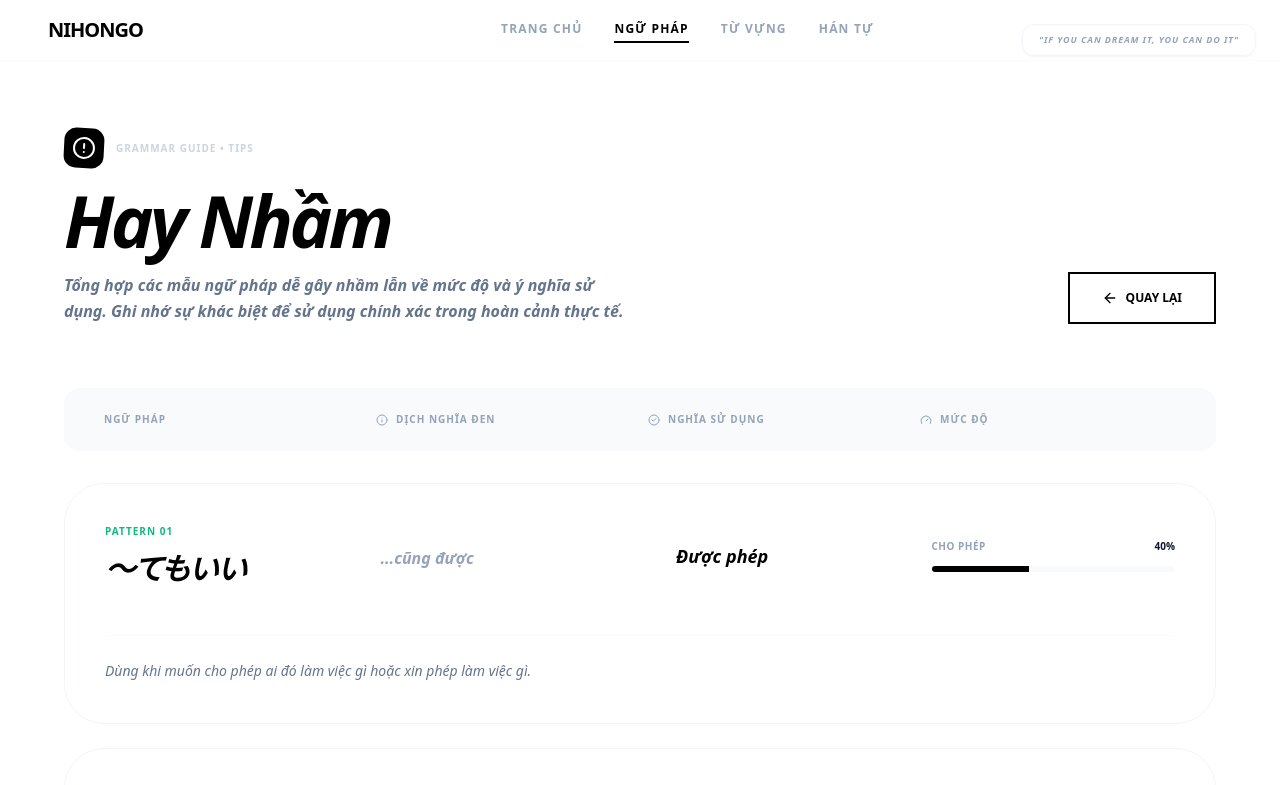
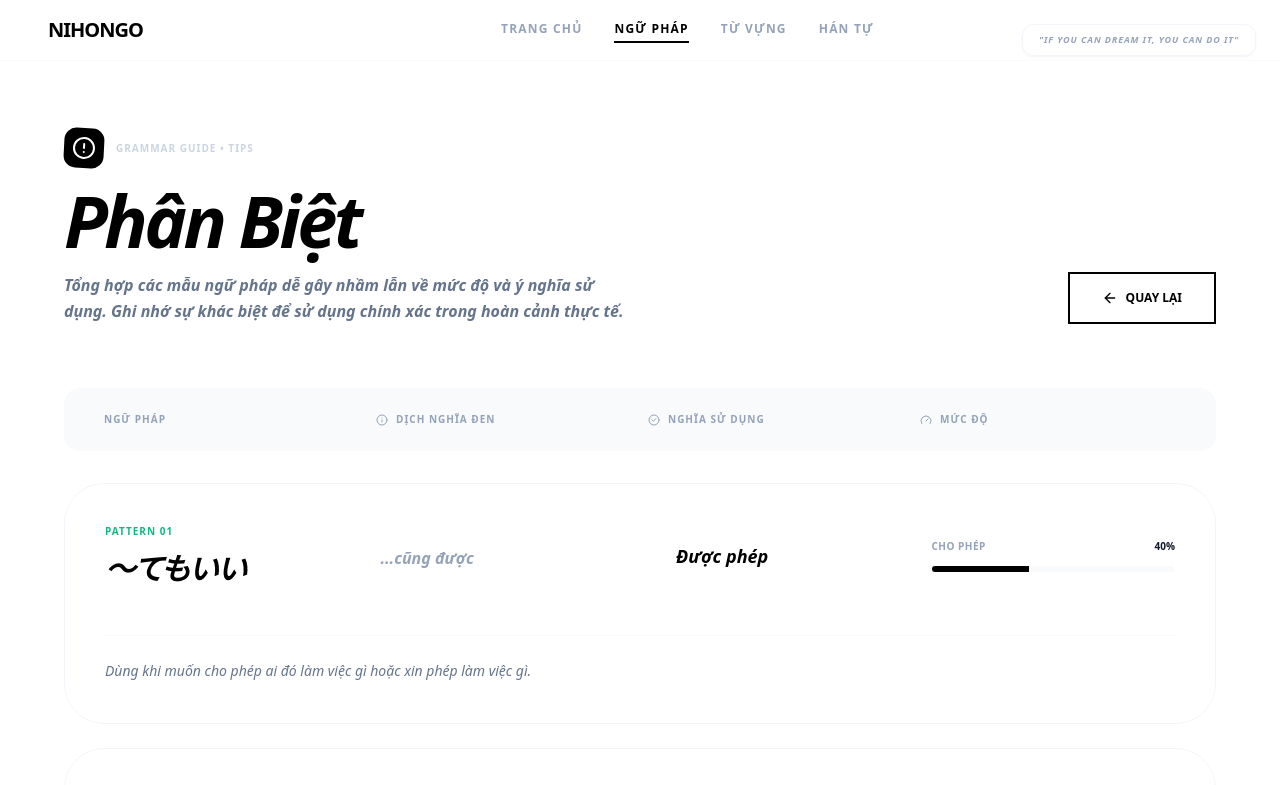
Before and after one commit to inngok/nihongo-practice, a React (Vite) app: page /grammar/confusing in a window 1280 px wide. Shown: the top 785 px of the page. Built offline with nearby package versions, Linux system fonts and the light colour scheme.

Commit message:
feat: change logo

```diff
--- a/src/pages/grammar/ConfusingGrammar.jsx
+++ b/src/pages/grammar/ConfusingGrammar.jsx
@@ -73,7 +73,7 @@ export default function ConfusingGrammar() {
             </div>
             <p className="text-[10px] font-black text-slate-300 uppercase tracking-widest">Grammar Guide • Tips</p>
           </div>
-          <h1 className="text-5xl md:text-7xl font-black tracking-tighter italic">Hay Nhầm</h1>
+          <h1 className="text-5xl md:text-7xl font-black tracking-tighter italic">Phân Biệt</h1>
           <p className="text-slate-500 font-bold max-w-xl leading-relaxed italic">
             Tổng hợp các mẫu ngữ pháp dễ gây nhầm lẫn về mức độ và ý nghĩa sử dụng.
             Ghi nhớ sự khác biệt để sử dụng chính xác trong hoàn cảnh thực tế.
--- a/src/pages/home/Home.jsx
+++ b/src/pages/home/Home.jsx
@@ -112,7 +112,7 @@ export default function Home() {
           className="group px-8 py-4 bg-slate-50 border border-slate-100 rounded-[2rem] hover:bg-black hover:border-black hover:-translate-y-1 hover:shadow-2xl transition-all duration-300"
         >
           <span className="text-[10px] md:text-[11px] font-black tracking-[0.3em] uppercase text-slate-500 group-hover:text-white transition-colors">
-            Hay nhầm
+            Phân biệt
           </span>
         </Link>
 
```
Also changed, not shown: public/assets/logo-jp.png.
